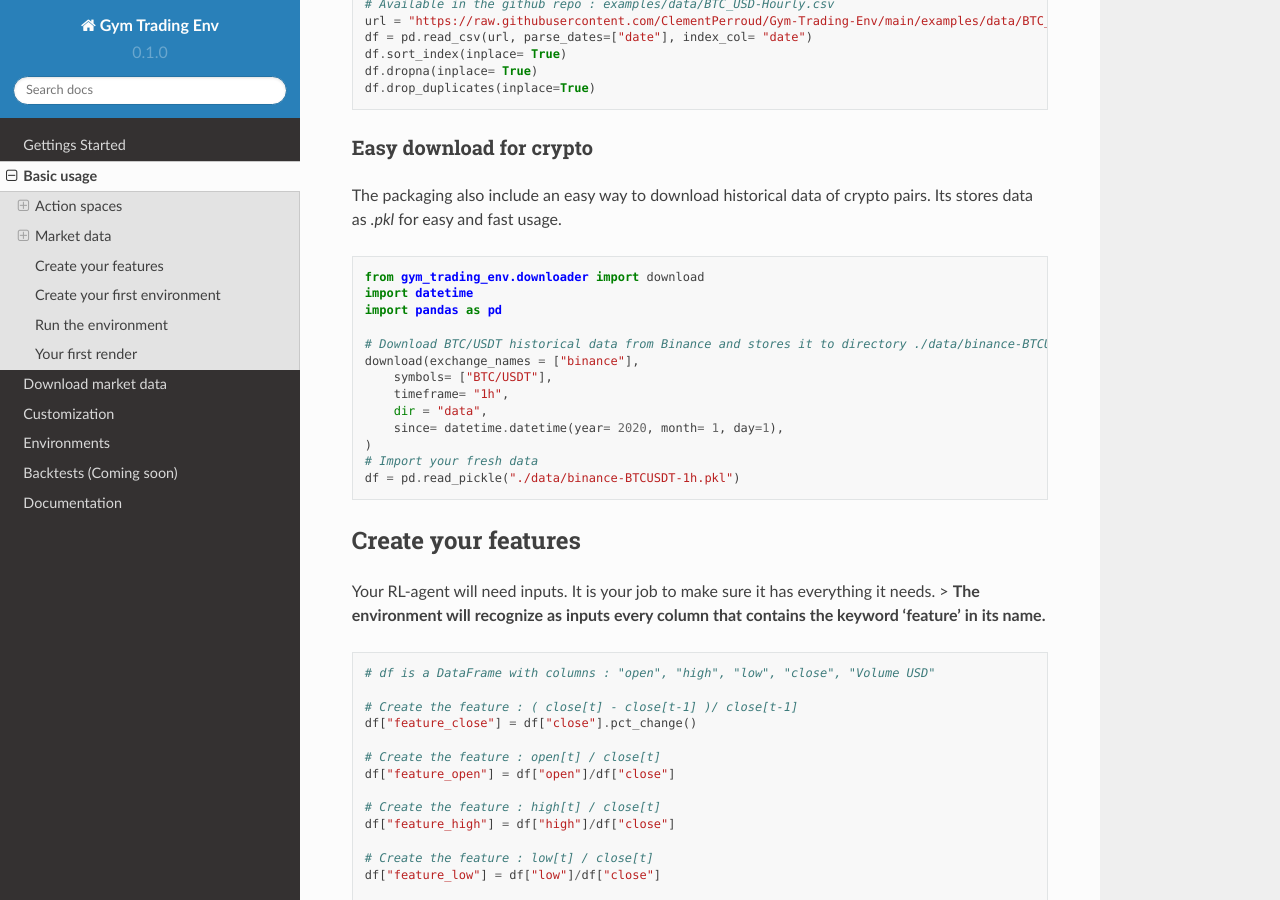
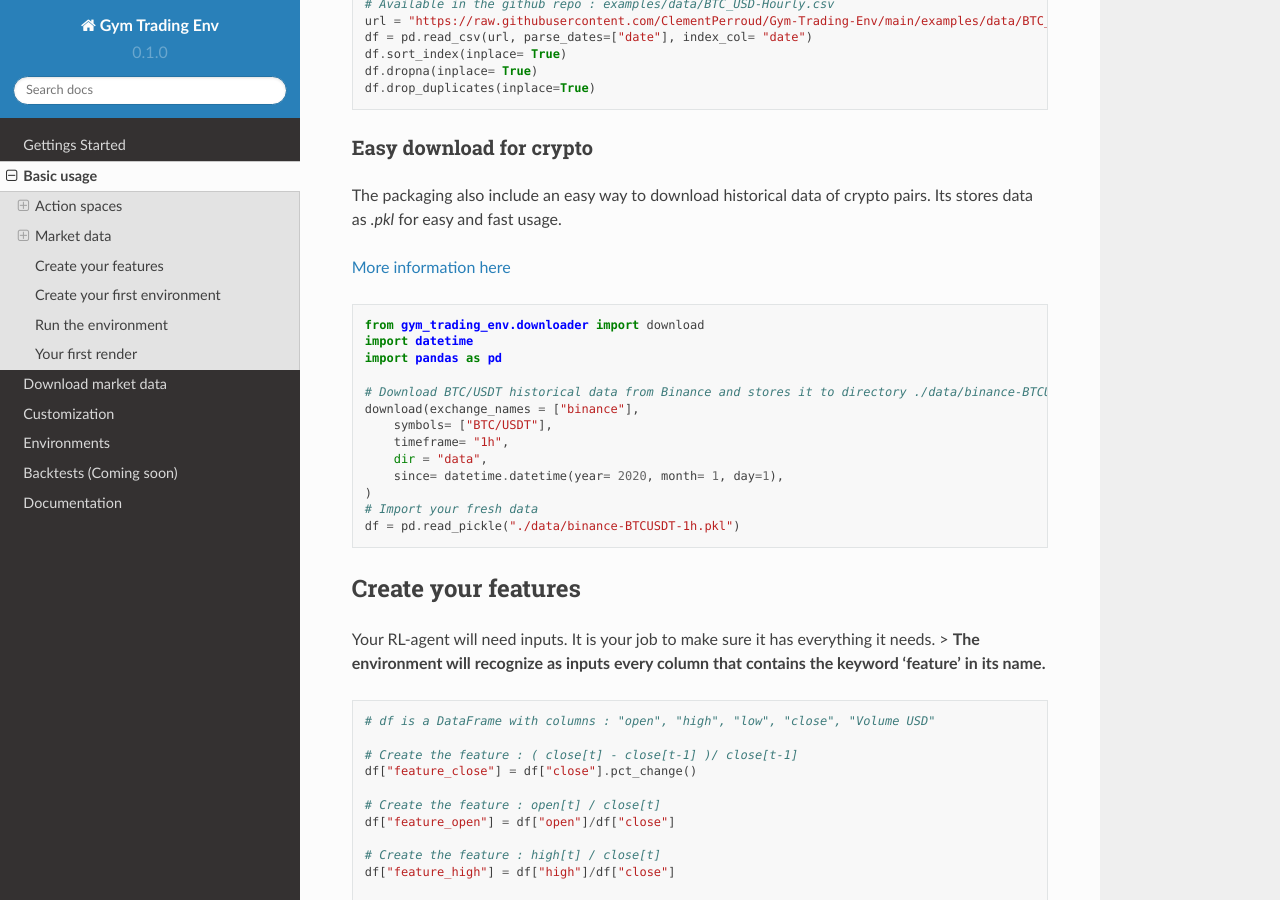
Before and after one commit to ClementPerroud/Gym-Trading-Env, a Sphinx documentation site: the page built from docs/source/basic_usage.rst, in a window 1280 px wide and 900 px high, scrolled down 1336 px. Built offline with Sphinx 7.4.7 and the Read the Docs theme 2.0.0, drawn with Linux system fonts in a browser that asks for light colours.

Commit message:
Update basic_usage.rst

```diff
--- a/docs/source/basic_usage.rst
+++ b/docs/source/basic_usage.rst
@@ -57,6 +57,8 @@ They need to be ordered by ascending date. Index must be DatetimeIndex. Your Dat
 Easy download for crypto
 ^^^^^^^^^^^^^^^^
 The packaging also include an easy way to download historical data of crypto pairs. Its stores data as `.pkl` for easy and fast usage.
+
+`More information here  <https://gym-trading-env.readthedocs.io/en/latest/download.html>`_
 
 .. code-block:: python
 
```
